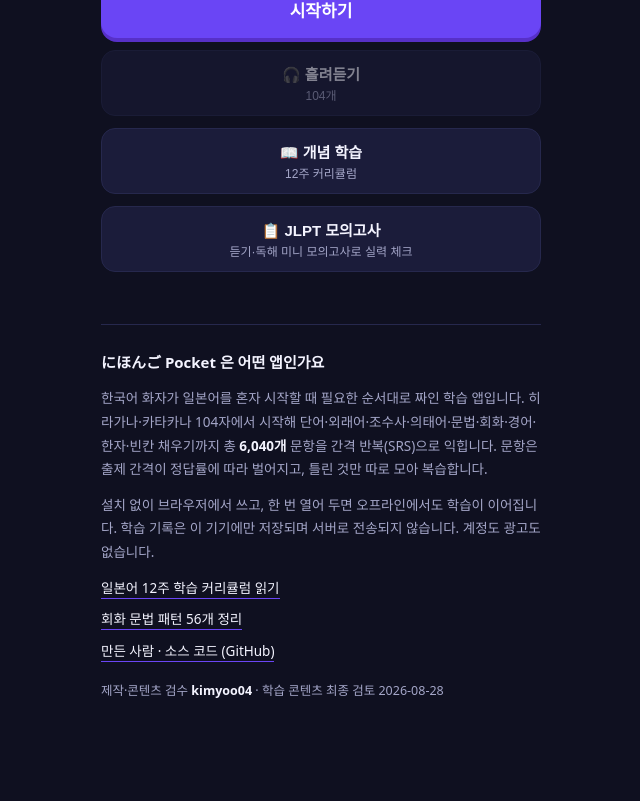
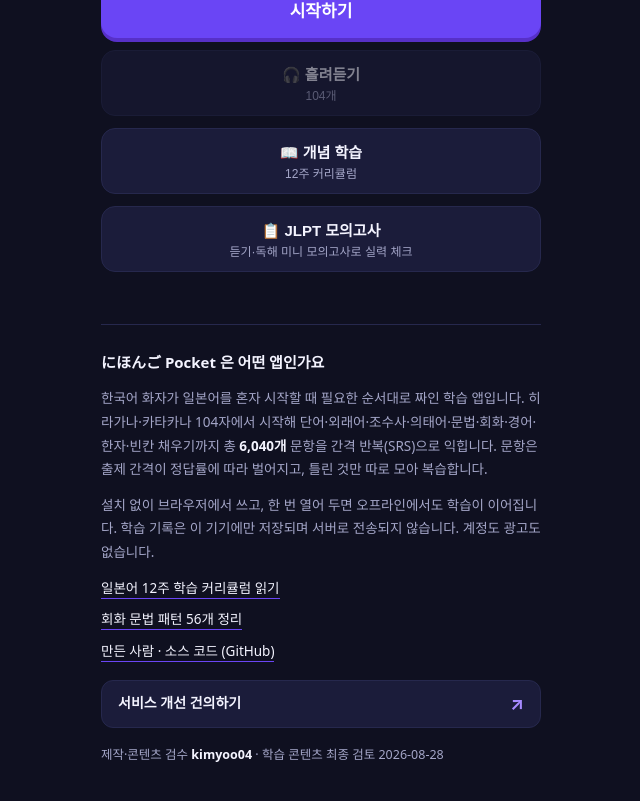
Before and after one commit to kimyoo04/jp-study, a React (Vite) app: page / in a window 1280 px wide. Shown: the part 657-1458 px from the top of the page, without its empty margins (319-959 px from the left). Before the commit the page ends 1402 px from the top, so only its background shows below. Built offline with nearby package versions, Linux system fonts and the light colour scheme.

Commit message:
feat: add GitHub feedback link and issue form

```diff
--- a/src/components/Home.tsx
+++ b/src/components/Home.tsx
@@ -315,6 +315,15 @@
             <a href="https://github.com/kimyoo04/jp-study">만든 사람 · 소스 코드 (GitHub)</a>
           </li>
         </ul>
+        <a
+          className="feedback-link"
+          href="https://github.com/kimyoo04/jp-study/issues/new?template=feedback.yml"
+          target="_blank"
+          rel="noreferrer"
+        >
+          서비스 개선 건의하기
+          <span aria-hidden="true">↗</span>
+        </a>
         <p className="home-about-meta">
           제작·콘텐츠 검수 <strong>kimyoo04</strong> · 학습 콘텐츠 최종 검토{' '}
           <time dateTime={CONTENT_REVIEWED}>{CONTENT_REVIEWED}</time>
--- a/src/styles.css
+++ b/src/styles.css
@@ -1733,6 +1733,35 @@
   border-bottom: 1px solid var(--primary);
   padding-bottom: 1px;
 }
+.feedback-link {
+  min-height: 48px;
+  margin-bottom: var(--space-lg);
+  padding: 0 var(--space-lg);
+  border: 1px solid var(--surface-2);
+  border-radius: 12px;
+  color: var(--text);
+  background: var(--surface);
+  display: flex;
+  align-items: center;
+  justify-content: space-between;
+  gap: var(--space-sm);
+  font-size: 14px;
+  font-weight: 700;
+  line-height: 1.3;
+  text-decoration: none;
+  transition: background-color 0.15s ease, border-color 0.15s ease;
+}
+.feedback-link:hover {
+  background: var(--surface-2);
+  border-color: var(--primary);
+}
+.feedback-link:active {
+  background: var(--track);
+}
+.feedback-link span {
+  color: var(--primary-text);
+  font-size: 18px;
+}
 .home-about-meta {
   margin: 0;
   font-size: 12.5px;
```
Also changed, not shown: 1 other file (tests, documents, lock files or other folders).
